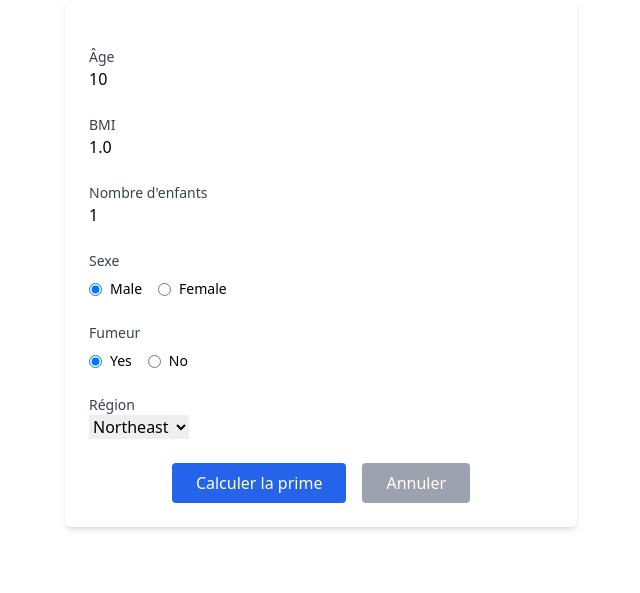
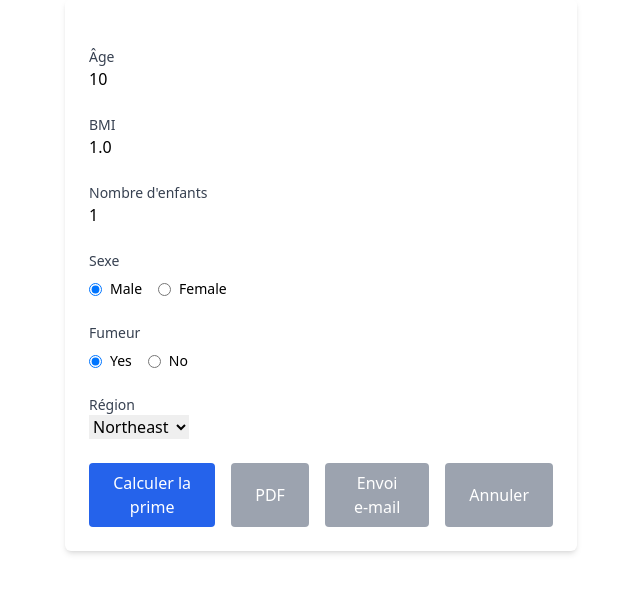
Before and after one commit to A-Delvoye/Django_prime, a Django app: page /profil/prediction/ in a window 1280 px wide. Shown: the part 61-654 px from the top of the page, without its empty margins (319-959 px from the left). Run offline with Django 5.2, Linux system fonts and the light colour scheme; a user stored in the database is signed in; tables that the repository leaves empty hold one stand-in row (values such as "Sample post"); parts of the project's set-up code (start-up, migrations or seed data) failed here and were passed over; some libraries are stand-ins or nearby versions.

Commit message:
version24_01_2025 PDF MAIL

```diff
--- a/AssurAimant/profilprediction/forms.py
+++ b/AssurAimant/profilprediction/forms.py
@@ -1,17 +1,19 @@
 from django.core.exceptions import ValidationError
 from django import forms
 
+SEX_CHOICES = [
+    ('Male', 'Male'),
+    ('Female', 'Female'),
+]
+REGION_CHOICES = [
+    ('Northeast', 'Northeast'),
+    ('Northwest', 'Northwest'),
+    ('Southeast', 'Southeast'),
+    ('Southwest', 'Southwest'),
+]
+
 class ProfilePredictionForm(forms.Form):
-    SEX_CHOICES = [
-        ('Male', 'Male'),
-        ('Female', 'Female'),
-    ]
-    REGION_CHOICES = [
-        ('Northeast', 'Northeast'),
-        ('Northwest', 'Northwest'),
-        ('Southeast', 'Southeast'),
-        ('Southwest', 'Southwest'),
-    ]
+
 
     age = forms.IntegerField(
         label="Âge",
--- a/AssurAimant/profilprediction/models.py
+++ b/AssurAimant/profilprediction/models.py
@@ -1,18 +1,19 @@
 from django.contrib.auth.models import User
 from django.db import models
 
+SEX_CHOICES = [
+    ('Male', 'Male'),
+    ('Female', 'Female'),
+]
+REGION_CHOICES = [
+    ('Northeast', 'Northeast'),
+    ('Northwest', 'Northwest'),
+    ('Southeast', 'Southeast'),
+    ('Southwest', 'Southwest'),
+]
 
 class ProfilePrediction(models.Model):
-    SEX_CHOICES = [
-        ('Male', 'Male'),
-        ('Female', 'Female'),
-    ]
-    REGION_CHOICES = [
-        ('Northeast', 'Northeast'),
-        ('Northwest', 'Northwest'),
-        ('Southeast', 'Southeast'),
-        ('Southwest', 'Southwest'),
-    ]
+
     user = models.OneToOneField(User, on_delete=models.CASCADE, related_name="profile")
     age = models.PositiveIntegerField(default = 1)
     sex = models.CharField(max_length=10, choices=SEX_CHOICES, null=True)
@@ -28,6 +29,12 @@ class ProfilePrediction(models.Model):
 class Prediction(models.Model):
     profile = models.ForeignKey(ProfilePrediction, on_delete=models.CASCADE, related_name="predictions")
     prime = models.FloatField()  # La prime calculée
+    age = models.PositiveIntegerField(default=1)
+    sex = models.CharField(max_length=10, choices=SEX_CHOICES, null=True)
+    bmi = models.FloatField(default=0)
+    children = models.PositiveIntegerField(null=True)
+    smoker = models.BooleanField(default=False)
+    region = models.CharField(max_length=20, choices=REGION_CHOICES, null=True)
     date_created = models.DateTimeField(auto_now_add=True)
 
     def __str__(self):
--- a/AssurAimant/profilprediction/templates/profilprediction/prime_simulation.html
+++ b/AssurAimant/profilprediction/templates/profilprediction/prime_simulation.html
@@ -1,18 +1,99 @@
-{% extends 'base.html' %}
+{% load tailwind_tags %}
+<!DOCTYPE html>
+<html lang="fr-FR">
+<head>
+    <h1>Simulation de la Prime</h1>
+    {% tailwind_css %}</head>
+<body>
+<div class="container">
+    <h1 class="text-3xl font-bold text-red-400">Simulation de la Prime</h1>
+    <form method="post" class="space-y-6 bg-white p-6 rounded-md shadow-md max-w-lg mx-auto">
+    {% csrf_token %}
+        <div>
+            <label for="{{ form.age.id_for_label }}" class="block text-sm font-medium text-gray-700">
+                {{ form.age.label }}
+            </label>
+            {{ form.age }}
+            {% if form.age.errors %}
+                <p class="text-red-500 text-sm">{{ form.age.errors|first }}</p>
+            {% endif %}
+        </div>
 
-{% block content %}
-<h1>Simulation de la Prime</h1>
-<p>Bonjour {{ profile.user.username }}, voici les détails de votre profil :</p>
-<ul>
-    <li>Âge : {{ profile.age }}</li>
-    <li>Sexe : {{ profile.sex }}</li>
-    <li>BMI : {{ profile.bmi }}</li>
-    <li>Nombre d'enfants : {{ profile.children }}</li>
-    <li>Fumeur : {{ profile.smoker }}</li>
-    <li>Région : {{ profile.region }}</li>
-</ul>
-<form method="post">
-    {% csrf_token %}
-    <button type="submit" class="btn btn-primary">Calculer la prime</button>
+        <div>
+            <label for="{{ form.bmi.id_for_label }}" class="block text-sm font-medium text-gray-700">
+                {{ form.bmi.label }}
+            </label>
+            {{ form.bmi }}
+            {% if form.bmi.errors %}
+                <p class="text-red-500 text-sm">{{ form.bmi.errors|first }}</p>
+            {% endif %}
+        </div>
+
+        <div>
+            <label for="{{ form.children.id_for_label }}" class="block text-sm font-medium text-gray-700">
+                {{ form.children.label }}
+            </label>
+            {{ form.children }}
+            {% if form.children.errors %}
+                <p class="text-red-500 text-sm">{{ form.children.errors|first }}</p>
+            {% endif %}
+        </div>
+
+        <div>
+            <fieldset>
+                <legend class="block text-sm font-medium text-gray-700">{{ form.sex.label }}</legend>
+                <div class="flex items-center space-x-4 mt-2">
+                    {% for radio in form.sex %}
+                        <label class="inline-flex items-center">
+                            {{ radio.tag }}
+                            <span class="ml-2 text-sm">{{ radio.choice_label }}</span>
+                        </label>
+                    {% endfor %}
+                </div>
+            </fieldset>
+            {% if form.sex.errors %}
+                <p class="text-red-500 text-sm">{{ form.sex.errors|first }}</p>
+            {% endif %}
+        </div>
+
+        <div>
+            <fieldset>
+                <legend class="block text-sm font-medium text-gray-700">{{ form.smoker.label }}</legend>
+                <div class="flex items-center space-x-4 mt-2">
+                    {% for radio in form.smoker %}
+                        <label class="inline-flex items-center">
+                            {{ radio.tag }}
+                            <span class="ml-2 text-sm">{{ radio.choice_label }}</span>
+                        </label>
+                    {% endfor %}
+                </div>
+            </fieldset>
+            {% if form.smoker.errors %}
+                <p class="text-red-500 text-sm">{{ form.smoker.errors|first }}</p>
+            {% endif %}
+        </div>
+        <div>
+            <label for="{{ form.region.id_for_label }}" class="block text-sm font-medium text-gray-700">
+                {{ form.region.label }}
+            </label>
+            {{ form.region }}
+            {% if form.region.errors %}
+                <p class="text-red-500 text-sm">{{ form.region.errors|first }}</p>
+            {% endif %}
+        </div><p></p>
+        <div class="flex justify-center space-x-4 mt-12">
+            <button type="submit" class="btn btn-primary bg-blue-600 text-white px-6 py-2 rounded hover:bg-blue-700">Calculer la prime</button>
+              <button type="submit" name="generer" value="true" class="btn btn-primary bg-gray-400 text-white px-6 py-2 rounded hover:bg-gray-500">
+                PDF
+            </button>
+              <button type="submit" name="envoyer e-mail" value="true" class="btn btn-primary bg-gray-400 text-white px-6 py-2 rounded hover:bg-gray-500">
+                Envoi e-mail
+            </button>
+            <button type="submit" name="cancel" value="true" formnovalidate class="btn btn-primary bg-gray-400 text-white px-6 py-2 rounded hover:bg-gray-500">
+                Annuler
+            </button>
+        </div>
 </form>
-{% endblock %}
+</div>
+</body>
+</html>
--- a/AssurAimant/profilprediction/views.py
+++ b/AssurAimant/profilprediction/views.py
@@ -6,6 +6,8 @@ from django.shortcuts import render, redirect
 
 from .forms import ProfilePredictionForm
 from .models import ProfilePrediction, Prediction
+
+from django.core.mail import EmailMessage
 
 from .utils import load_model
 
@@ -25,8 +27,6 @@ def profileprediction(request):
         form = ProfilePredictionForm(request.POST)
         print(request.POST)
         if form.is_valid():
-            print("2311")
-            #form.save(commit=False)
             print(form.cleaned_data)
             user_profile, created = ProfilePrediction.objects.get_or_create(
                 user = request.user,
@@ -158,11 +158,35 @@ def prediction_page(request):
                 region = region,
             )
             # Enregistre la prédiction
-            Prediction.objects.create(profile=profile, prime=prime)
+            Prediction.objects.create(profile=profile,
+                                      prime=prime,
+                                      age = age,
+                                      bmi = bmi,
+                                      sex = sex,
+                                      children = children,
+                                      smoker = smoker,
+                                      region = region)
 
-        return render(request, 'profilprediction/prime_resultat.html', {'prime': prime})
+            if "generer" in request.POST:
+                pdf_path = generate_pdf(age, bmi, sex, children, smoker, region, prime)
+                return FileResponse(open(pdf_path, 'rb'), content_type='application/pdf')
 
-    return render(request, 'profilprediction/prime_simulation2.html', {'form': form})
+            elif "envoyer e-mail" in request.POST:
+                print(request.POST)
+                user = request.user
+                email = user.email  # "destinataire@gmail.com"
+                print(email)
+                send_email_with_pdf(email, age, bmi, sex, children, smoker, region, prime)
+                #generate_mail_link(request)
+
+            else:
+                # Calculer la prime et afficher les résultats
+                return render(request, 'profilprediction/prime_resultat.html', {
+                    'form': form,
+                    'prime': prime,
+                })
+        #return render(request, 'profilprediction/prime_resultat.html', {'prime': prime})
+    return render(request, 'profilprediction/prime_simulation.html', {'form': form})
 
 @login_required
 def prediction_history(request):
@@ -194,3 +218,70 @@ def transform_input_data(data):
 
     # Retourner les valeurs transformées
     return age, bmi, sex, children, smoker, region
+
+from fpdf import FPDF
+from django.http import FileResponse
+import os
+
+def generate_pdf(age, bmi, sex, children, smoker, region, prime):
+    """
+    Génère un fichier PDF avec les détails de la simulation.
+    """
+    pdf = FPDF()
+    pdf.add_page()
+    pdf.set_font("Arial", size=12)
+
+    # Ajouter un titre
+    pdf.set_font("Arial", style="B", size=16)
+    pdf.cell(200, 10, txt="Simulation de Prime d'Assurance", ln=True, align='C')
+    pdf.ln(10)
+
+    # Ajouter les détails
+    pdf.set_font("Arial", size=12)
+    pdf.cell(200, 10, txt=f"Âge: {age}", ln=True)
+    pdf.cell(200, 10, txt=f"Indice de Masse Corporelle (BMI): {bmi}", ln=True)
+    pdf.cell(200, 10, txt=f"Sexe: {sex}", ln=True)
+    pdf.cell(200, 10, txt=f"Nombre d'enfants: {children}", ln=True)
+    pdf.cell(200, 10, txt=f"Fumeur: {'Oui' if smoker == 'yes' else 'Non'}", ln=True)
+    pdf.cell(200, 10, txt=f"Région: {region}", ln=True)
+    pdf.cell(200, 10, txt=f"Prime estimée: {prime:.2f} euros", ln=True)
+
+    # Sauvegarder le PDF
+    pdf_file_path = "simulation_prime.pdf"
+    pdf.output(pdf_file_path)
+    return pdf_file_path
+
+
+def view_pdf(request, age, bmi, sex, children, smoker, region):
+    """
+    Génère et retourne un PDF pour la prévisualisation.
+    """
+    # Calculer la prime
+    prime = calculate_prime(age, bmi, sex, children, smoker, region)
+
+    # Générer le PDF
+    pdf_path = generate_pdf(age, bmi, sex, children, smoker, region, prime)
+
+    # Retourner le PDF pour téléchargement
+    return FileResponse(open(pdf_path, 'rb'), content_type='application/pdf')
+
+
+def send_email_with_pdf(to_email, age, bmi, sex, children, smoker, region, prime):
+    """
+    Envoie un e-mail avec le fichier PDF de simulation en pièce jointe.
+    """
+        # Générer le PDF
+    pdf_path = generate_pdf(age, bmi, sex, children, smoker, region, prime)
+    print("eeedr",to_email)
+    # Créer l'e-mail
+    email = EmailMessage(
+        subject="Simulation de Prime d'Assurance",
+        body="Veuillez trouver ci-joint le fichier PDF de votre simulation de prime d'assurance.",
+        to=[to_email],
+    )
+    print(email)
+    # Attacher le fichier PDF
+    email.attach_file(pdf_path)
+
+    # Envoyer l'e-mail
+    email.send()
--- a/AssurAimant/templates/includes/header.html
+++ b/AssurAimant/templates/includes/header.html
@@ -4,9 +4,8 @@
       <li><a href="/profil">Page Profil</a></li>
       <li><a href="/accounts/signup">Page d'inscription</a></li>
       <li><a href="/login">Page d'authentification</a></li>
-      <li><a href="/profil">Page de prédiction</a></li>
-      <li><a href="/profil/prediction/">Page de prédiction 2</a></li>
-      <li><a href="/profil/prediction/history/">Page de prédiction 3</a></li>
+      <li><a href="/profil/prediction/">Page de Simulation de prime</a></li>
+      <li><a href="/profil/prediction/history/">Historique des simulations de primes</a></li>
       <li><a href="/appointement">Page de rendez-vous</a></li>
       <li><a href="/docs">Documentation</a></li>
     </ul>
```
Also changed, not shown: AssurAimant/AssurAimant/settings.py (+7 -0 lines), AssurAimant/profilprediction/templates/profilprediction/prime_simulation2.html (deleted, +0 -93 lines), AssurAimant/profilprediction/templates/profilprediction/test.html (deleted, +0 -17 lines), 2 other files.
